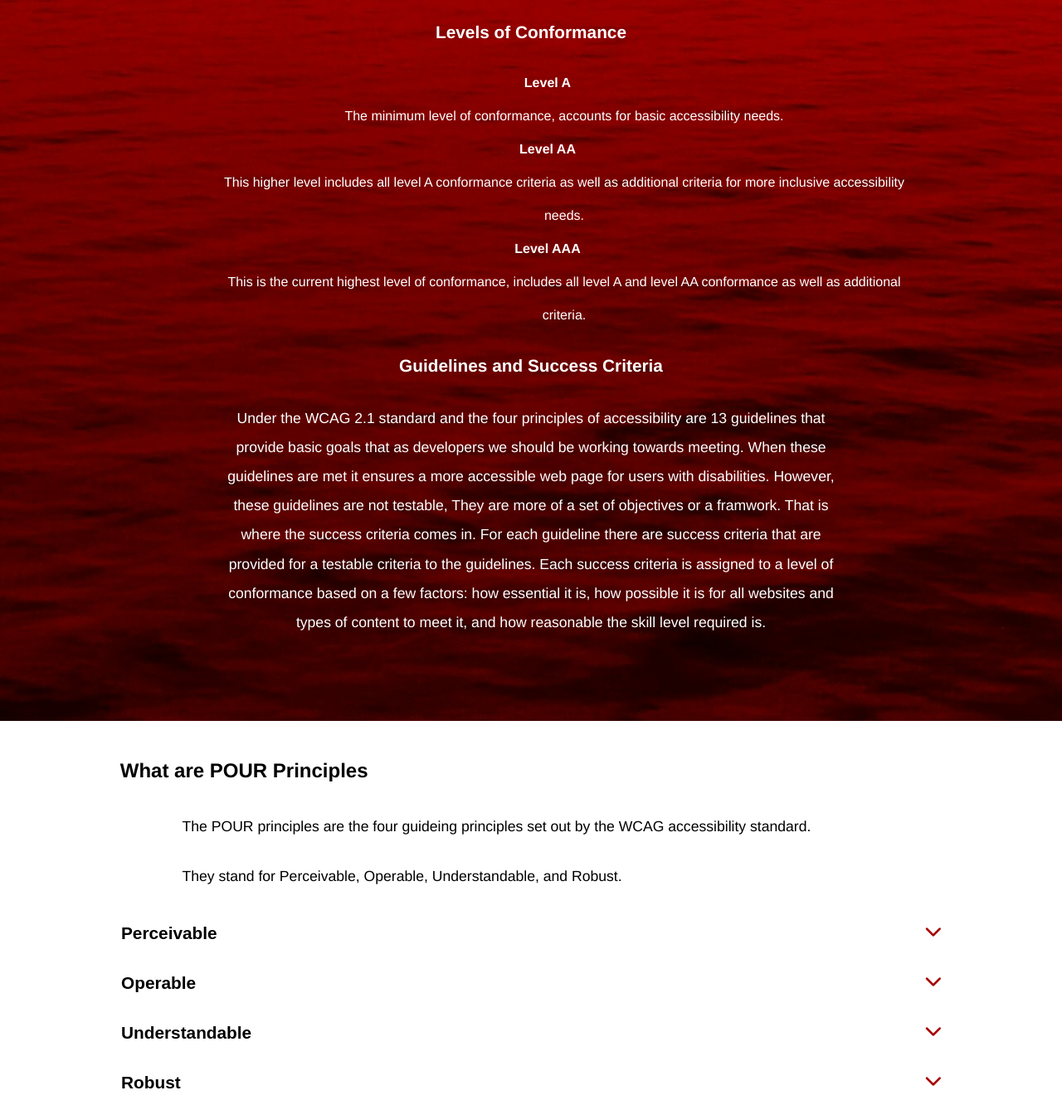
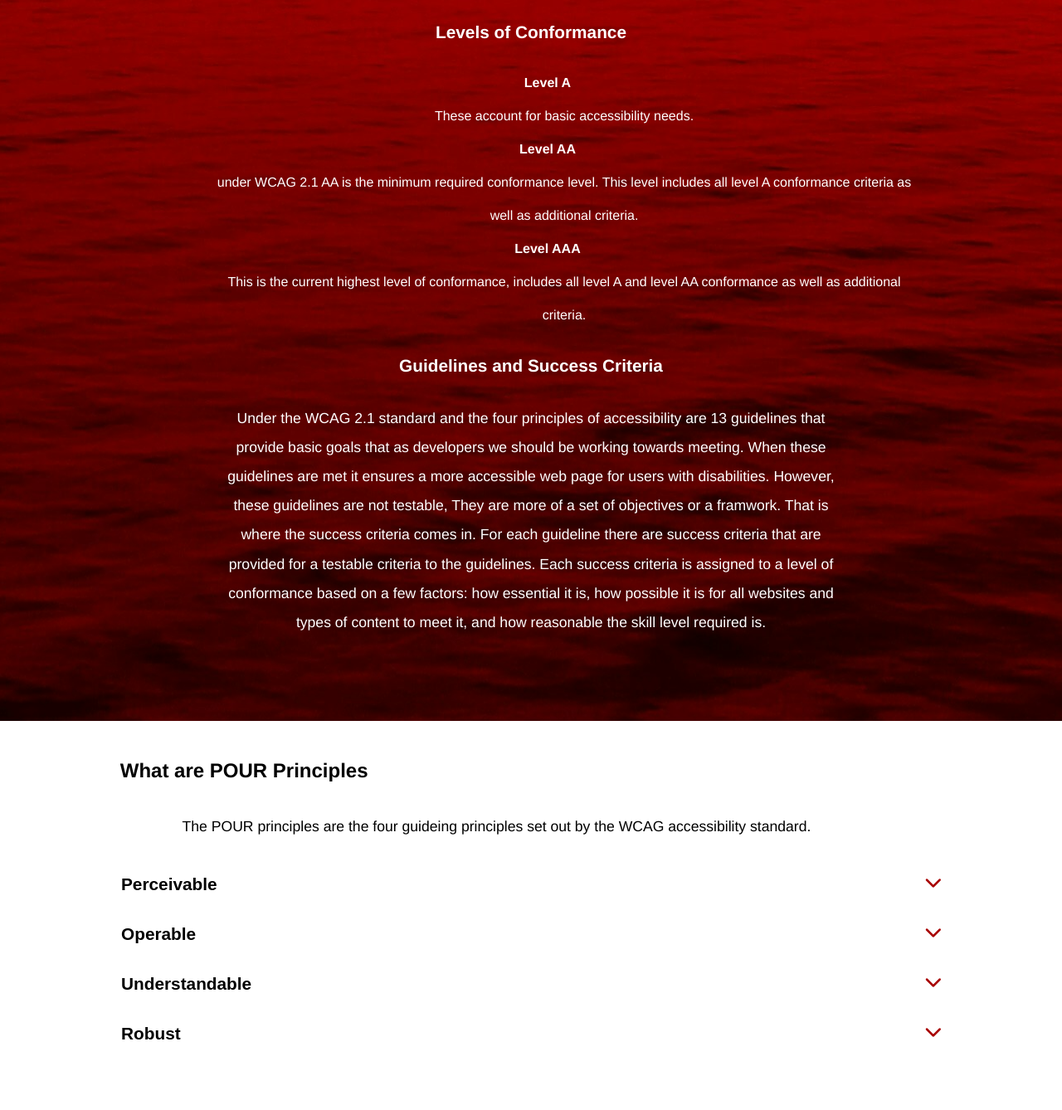
Before and after one commit to UnlikelyPheasant/UnlikelyPheasant.github.io, a plain HTML site: page index.html in a window 1280 px wide. Shown: the part 2820-4158 px from the top of the page at 83% size. Drawn offline with Linux system fonts and the light colour scheme; a web font is replaced by a local one.

Commit message:
Refine accessibility descriptions in index.html

```diff
--- a/index.html
+++ b/index.html
@@ -84,12 +84,12 @@
                 <ul>
                     <li class="level">Level A
                         <ul>
-                            <li>The minimum level of conformance, accounts for basic accessibility needs.</li>
+                            <li>These account for basic accessibility needs.</li>
                         </ul>
                     </li>
                     <li class="level">Level AA
                         <ul>
-                            <li>This higher level includes all level A conformance criteria as well as additional criteria for more inclusive accessibility needs.</li>
+                            <li>under WCAG 2.1 AA is the minimum required conformance level. This level includes all level A conformance criteria as well as additional criteria.</li>
                         </ul>
                     </li>
                     <li class="level">Level AAA
@@ -111,7 +111,6 @@
         <div id="POUR">
             <h2>What are POUR Principles</h2>
             <p>The POUR principles are the four guideing principles set out by the WCAG accessibility standard.</p>
-            <p>They stand for Perceivable, Operable, Understandable, and Robust.</p>
                 <button class="accordion">Perceivable <i class="fa-sharp fa-solid fa-chevron-down"></i></button>
                 <div  class="tab_content">
                     <p>The P in the POUR acronym stands for percievable, meaning that a user needs to be able to percieve the content in your page through at least one of thier senses (sight, sound, or touch).
@@ -244,7 +243,6 @@
         </div>
         <div id="about_me">
             <h2>About Me</h2>
-            <p style="text-align: center;">Here is a little bit about me and my goals as a web developer.</p>
             <section id="bioContainer">
                 <div id="headshotContainer">
                 <img src="images/headshot.jpg" id="headshot" alt="A headshot of the page creator" width="75%">
@@ -262,9 +260,9 @@
                     <p></p>
                     <h3>Education</h3>
                     <p>Santa Fe College <br>
-                        A.S Programming and Analysis <br>Graduated: Aug 2025
+                        A.S Programming and Analysis
                     </p>
-                </div>
+                 </div>
             </section>
             <section id="interests">
                 <div class="interest">
```
